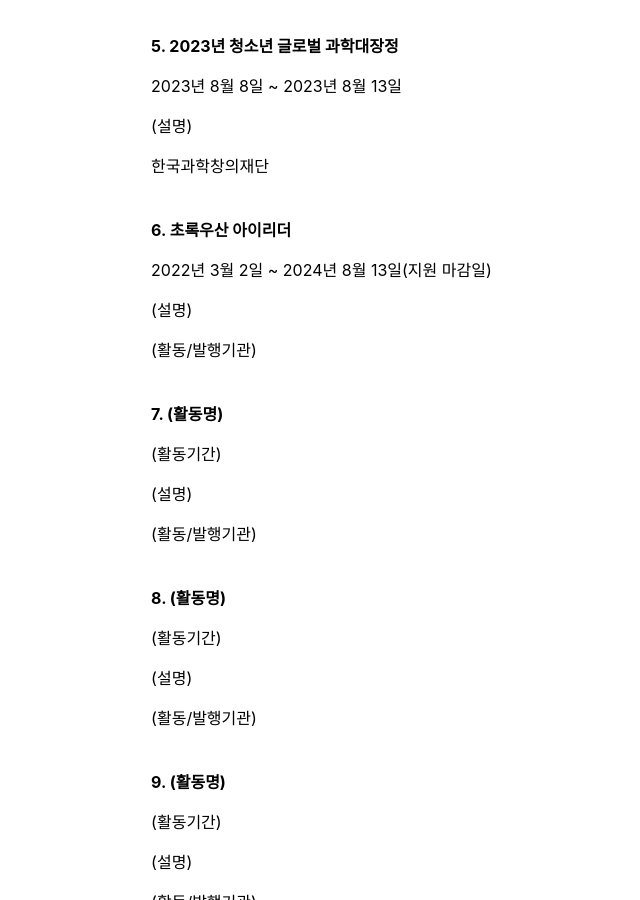
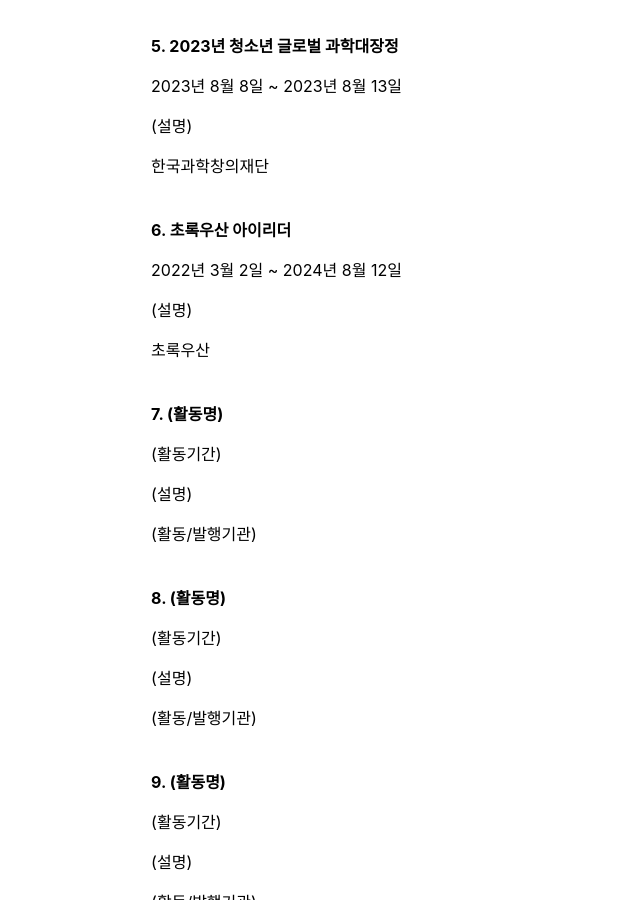
Before and after one commit to mino-jeong/mino-jeong.github.io, a Jekyll site: the page built from postech.md, in a window 1280 px wide and 900 px high, scrolled down 1138 px. Shown: the whole window, without its empty margins (152-792 px from the left). Built offline with Jekyll 4.4.1, drawn with Linux system fonts in a browser that asks for light colours.

Commit message:
Update postech.yml

```diff
--- a/_data/postech.yml
+++ b/_data/postech.yml
@@ -1,6 +1,6 @@
 # 양식
 #- title: '연번. 활동명'
-#  date: '활동기간 (20XX년 X월 X일 ~ 20XX년 X월 X일)'  / 입학 시기부터 총장장학생 지원일까지
+#  date: '활동기간 (20XX년 X월 X일 ~ 20XX년 X월 X일)'  / 입학 시기부터 총장장학생 지원 일자까지
 #  description: '설명은 50자 이내로'
 #  institution: '활동기관 혹은 발행기관'
 
@@ -35,9 +35,9 @@
   institution: '한국과학창의재단'
 
 - title: '6. 초록우산 아이리더'
-  date: '2022년 3월 2일 ~ 2024년 8월 13일(지원 마감일)'
+  date: '2022년 3월 2일 ~ 2024년 8월 12일'
   description: '(설명)'
-  institution: '(활동/발행기관)'
+  institution: '초록우산'
 
 - title: '7. (활동명)'
   date: '(활동기간)'
```
